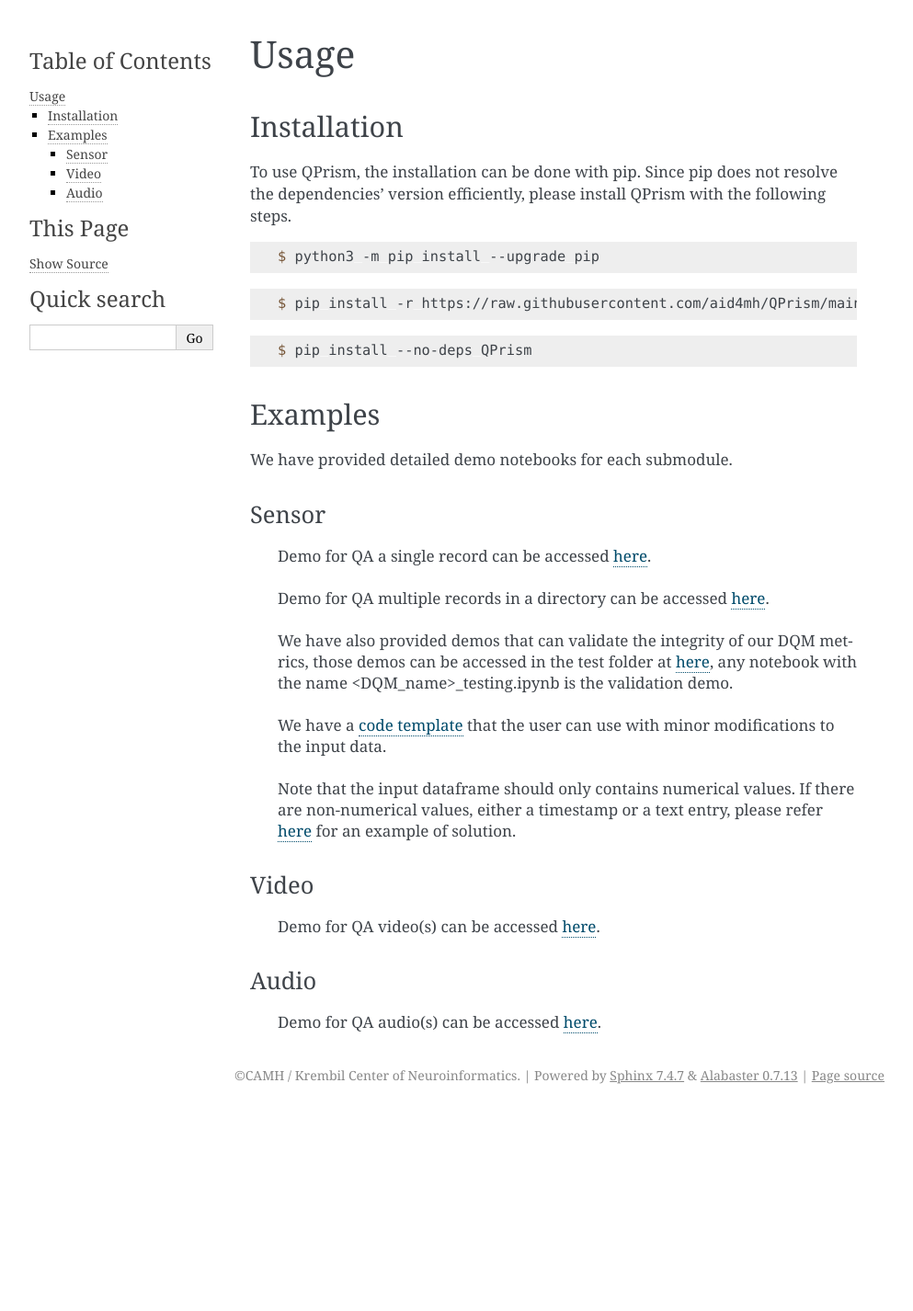
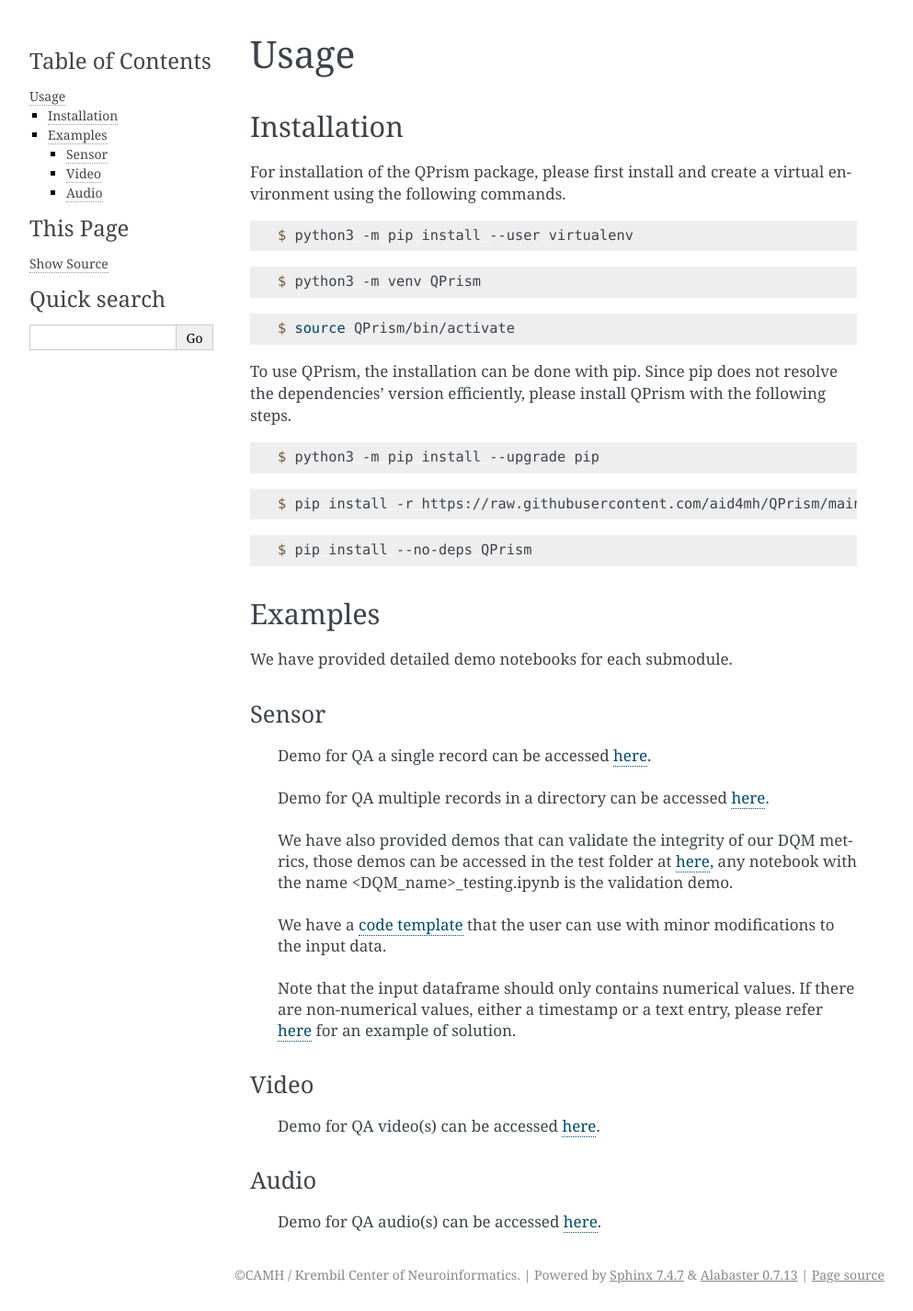
Before and after one commit to aid4mh/QPrism, a Sphinx documentation site: the page built from docs/usage.rst, in a window 1280 px wide. Shown: the whole page at 92% size, without its empty margins (148-1141 px from the left). Built offline with Sphinx 7.4.7, drawn with Linux system fonts in a browser that asks for light colours; before the commit the page ends 1209 px from its top, so only the background shows below that.

Commit message:
Update usage.rst

```diff
--- a/docs/usage.rst
+++ b/docs/usage.rst
@@ -5,6 +5,19 @@
 
 Installation
 ------------
+For installation of the QPrism package, please first install and create a virtual environment using the following commands.
+
+.. code-block:: console
+
+   $ python3 -m pip install --user virtualenv
+
+.. code-block:: console
+
+   $ python3 -m venv QPrism
+
+.. code-block:: console
+
+   $ source QPrism/bin/activate
 
 To use QPrism, the installation can be done with pip.
 Since pip does not resolve the dependencies' version efficiently, please install QPrism with the following steps.
```
